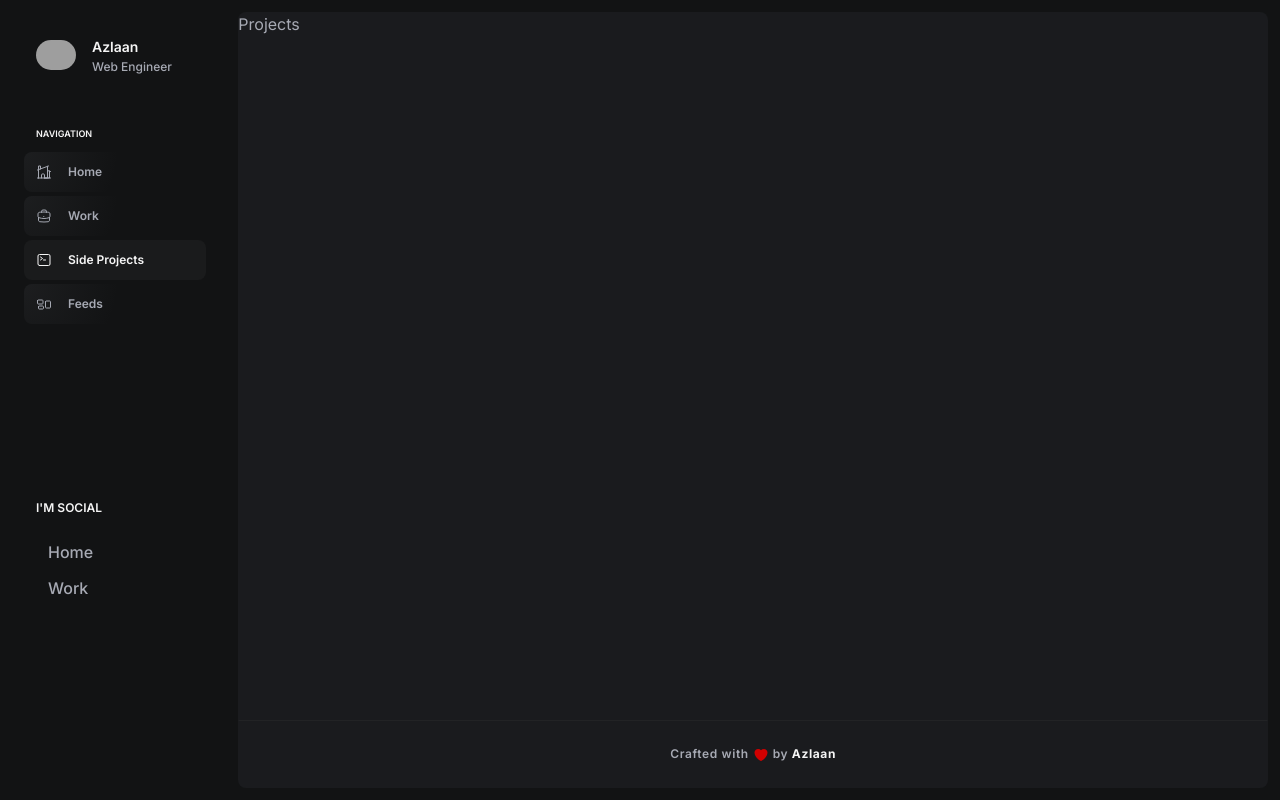
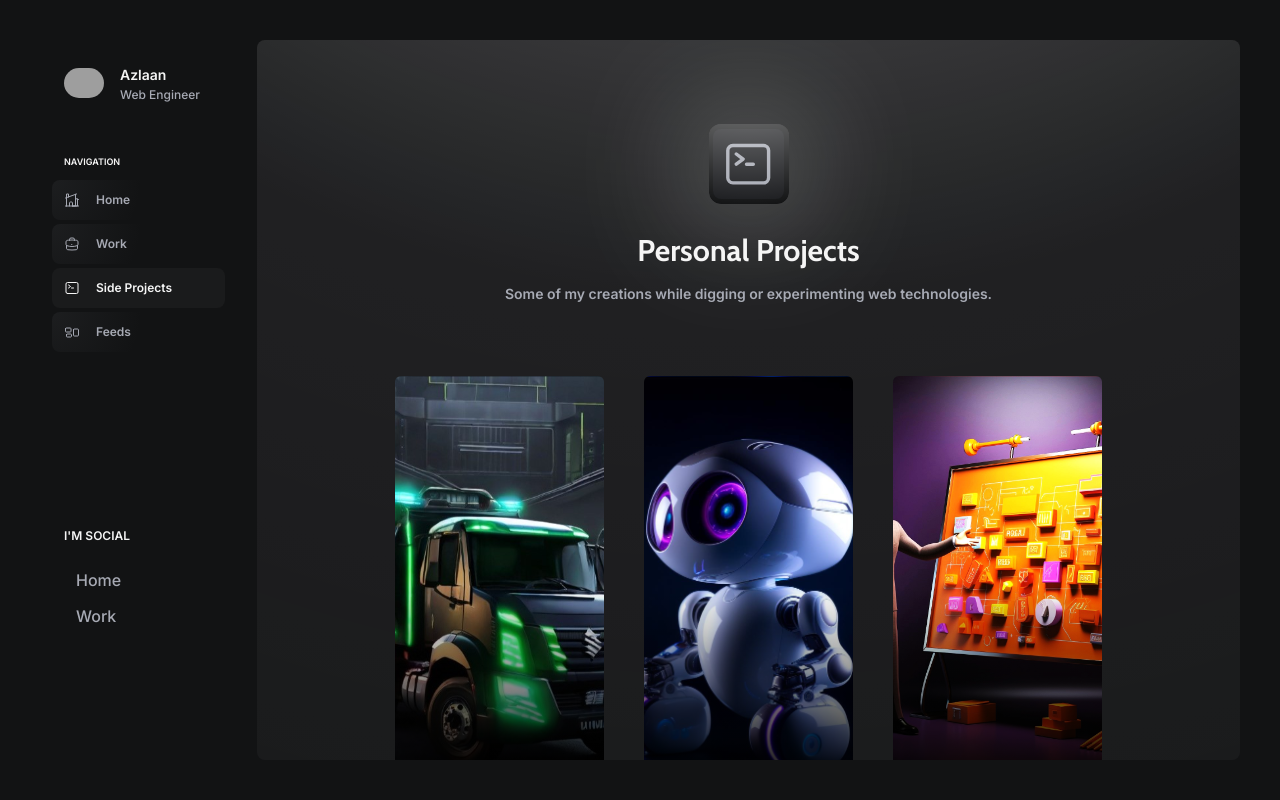
Before and after one commit to ead8/portfolio, a Next.js app: page /projects in a window 1280 px wide. Built offline with nearby package versions, Linux system fonts and the light colour scheme; grey boxes are pictures that could not be loaded.

Commit message:
project listing and work listing page completed

```diff
--- a/app/components/generic/Button.jsx
+++ b/app/components/generic/Button.jsx
@@ -1,7 +1,7 @@
 "use client";
 import React, { useState } from "react";
 
-const Button = ({ className, icon, label = "Button", onClick }) => {
+const Button = ({ prefix, suffix, className, label, onClick }) => {
   const [position, setPosition] = useState({ x: `50%`, y: `-150%` });
 
   const handleMouseMove = (e) => {
@@ -18,7 +18,7 @@ const Button = ({ className, icon, label = "Button", onClick }) => {
   return (
     <button
       onClick={() => onClick && onClick()}
-      className={`${className} relative flex gap-3 group items-center justify-center w-auto h-auto whitespace-nowrap oup font-semibold text-xs bg-gradient-to-t from-base-100 to-primary/20 border-2 border-primary/10 text-primary hover:text-secondary p-3 pb-[.6rem] rounded-lg`}
+      className={`${className} relative flex gap-3 group items-center justify-center w-auto h-auto whitespace-nowrap font-semibold text-xs bg-gradient-to-t from-base-100 to-primary/20 text-primary hover:text-secondary py-3 px-4 pb-[.6rem] rounded-lg`}
       onMouseMove={handleMouseMove}
       onMouseLeave={() => setPosition({ x: `50%`, y: `-150%` })}
     >
@@ -28,8 +28,9 @@ const Button = ({ className, icon, label = "Button", onClick }) => {
           background: `radial-gradient(circle at ${position.x} ${position.y}, rgb(255 255 255 / 0.1) 10%, rgb(255 255 255 / 0.09) 20%, transparent)`,
         }}
       />
+      {prefix && prefix}
       {label}
-      {icon && icon}
+      {suffix && suffix}
     </button>
   );
 };
--- a/app/components/generic/Icon.jsx
+++ b/app/components/generic/Icon.jsx
@@ -1,6 +1,4 @@
-"use client";
-
-import React, { useState } from "react";
+import React from "react";
 
 const DefaultIcon = () => {
   return (
@@ -20,41 +18,27 @@ const DefaultIcon = () => {
   );
 };
 
-const Icon = ({ clickHandler, className, children, size }) => {
-  const [position, setPosition] = useState({ x: `50%`, y: `50%` });
-
-  const handleMouseMove = (e) => {
-    e.stopPropagation();
-
-    // Calculate relative position within the link element
-    const cardRect = e.currentTarget.getBoundingClientRect();
-    const relativeX = e.clientX - cardRect.left;
-    const relativeY = e.clientY - cardRect.top;
-
-    setPosition({ x: `${relativeX}px`, y: `${relativeY}px` });
-  };
-
+const Icon = ({ children, size }) => {
   return (
-    <span
-      className={`${className} relative rounded-xl border-[3px] group border-primary/30 bg-base-100/10 cursor-pointer`}
-      onClick={() => clickHandler && clickHandler()}
+    <div
+      className={`relative ${
+        size ? size : "w-14 h-14"
+      } inline-block overflow-hidden rounded-xl`}
     >
       <div
-        className={`m-1 mb-[.3rem] ${
-          size ? size : "w-14 h-14"
-        } p-1 rounded-xl text-primary overflow-clip`}
-        onMouseMove={handleMouseMove}
-        onMouseLeave={() => setPosition({ x: `50%`, y: `50%` })}
+        className={`w-full h-full rounded-xl bg-base-300 p-[.3rem] overflow-hidden`}
       >
         <div
-          className={`absolute left-0 right-0 top-0 bottom-0 rounded-xl opacity-100 group-hover:opacity-100 transition-all ease-in-out duration-300`}
+          className={`absolute left-0 right-0 -top-[550%] bottom-0 rounded-xl opacity-100`}
           style={{
-            background: `radial-gradient(circle at ${position.x} ${position.y}, rgb(255 255 255 / 0.1) 10%, rgb(255 255 255 / 0.09) 20%, transparent)`,
+            background: `radial-gradient(circle at center, rgb(255 255 255 / 1) 0%, rgb(255 255 255 / 0.5) 50%, transparent)`,
           }}
         />
-        {children ? children : <DefaultIcon />}
+        <div className={`w-full h-full rounded-lg bg-base-100 p-[.5rem]`}>
+          {children ? children : <DefaultIcon />}
+        </div>
       </div>
-    </span>
+    </div>
   );
 };
 
--- a/app/components/hero/HeroSection.jsx
+++ b/app/components/hero/HeroSection.jsx
@@ -10,12 +10,6 @@ const HeroSection = () => {
       id="hero-section"
       className="relative w-full flex flex-col items-center justify-between py-10 lg:py-16"
     >
-      <div
-        className="absolute hidden lg:flex -top-[150%] -left-[150%] bottom-0 right-0"
-        style={{
-          background: `radial-gradient(circle at 50% 50%, rgb(133 136 144 / 0.3) 1%, transparent, transparent )`,
-        }}
-      />
       <div className="flex flex-col lg:flex-row items-center justify-between gap-5 z-10">
         <div className="w-full md:w-2/3">
           <div className="inline-flex items-center gap-3 bg-base-300/80 px-3 py-2 rounded-lg cursor-pointer mb-5">
--- a/app/components/navigation/SpotlightLink.jsx
+++ b/app/components/navigation/SpotlightLink.jsx
@@ -1,10 +1,12 @@
 "use client";
 
-import React, { useState } from "react";
+import React, { useContext, useState } from "react";
 import Link from "next/link";
 import { usePathname } from "next/navigation";
+import { GeneralContext } from "@/app/context/GeneralContext";
 
 const SpotlightLink = ({ href, title, icon }) => {
+  const { toggleMenu } = useContext(GeneralContext);
   const [position, setPosition] = useState({ x: 0, y: 0 });
   const activeSection = usePathname();
   const handleMouseMove = (e) => {
@@ -24,6 +26,7 @@ const SpotlightLink = ({ href, title, icon }) => {
       className={`nav-link group gap-4 ${
         href == activeSection && "nav-link-active"
       }`}
+      onClick={toggleMenu}
       onMouseMove={handleMouseMove}
       onMouseLeave={() => setPosition({ x: 0, y: 0 })}
     >
--- a/app/components/project/project-list.js
+++ b/app/components/project/project-list.js
@@ -24,4 +24,25 @@ export const projectList = [
     isFeatured: true,
     isLocked: false,
   },
+  {
+    title: "Fleet Coordination",
+    subTitle: "Transport and Delivery Infrastructure",
+    imgSrc: loadeImg.src,
+    isFeatured: false,
+    isLocked: false,
+  },
+  {
+    title: "Postman AI",
+    subTitle: "AI Social Media Manager",
+    imgSrc: socialMediaBotImg.src,
+    isFeatured: false,
+    isLocked: false,
+  },
+  {
+    title: "Work Organizing Tool",
+    subTitle: "Project & Task Management Solution",
+    imgSrc: taskVareImg.src,
+    isFeatured: false,
+    isLocked: false,
+  },
 ];
--- a/app/components/work/work-list.js
+++ b/app/components/work/work-list.js
@@ -24,4 +24,25 @@ export const workList = [
     isFeatured: true,
     isLocked: true,
   },
+  {
+    title: "Work Organizing Tool",
+    subTitle: "Project & Task Management Solution",
+    imgSrc: taskVareImg.src,
+    isFeatured: false,
+    isLocked: false,
+  },
+  {
+    title: "Fleet Coordination",
+    subTitle: "Transport and Delivery Infrastructure",
+    imgSrc: loadeImg.src,
+    isFeatured: false,
+    isLocked: false,
+  },
+  {
+    title: "Workforce Hub",
+    subTitle: "Employee Lifecycle Management",
+    imgSrc: talentVareImg.src,
+    isFeatured: false,
+    isLocked: true,
+  },
 ];
--- a/app/layout.js
+++ b/app/layout.js
@@ -23,10 +23,10 @@ export default function RootLayout({ children }) {
     <html lang="en" className="text-primary bg-base-300">
       <body className={`${cabin.variable} ${inter.variable}`}>
         <GeneralProvider>
-          <main className="font-inter flex flex-col lg:flex-row items-center bg-base-300 w-full h-[100vh] gap-5 p-3 overflow-hidden">
+          <main className="font-inter flex flex-col lg:flex-row items-center bg-base-300 w-full h-[100vh] gap-5 p-3 lg:p-10 overflow-hidden">
             <SideBar />
             <Header />
-            <div className="view-port-container w-full lg:w-10/12 bg-base-100 scroll-smooth">
+            <div className="view-port-container w-full lg:w-10/12 bg-base-100/35 scroll-smooth">
               <div className="relative w-full h-auto">{children}</div>
               <Footer />
             </div>
--- a/app/page.js
+++ b/app/page.js
@@ -5,11 +5,26 @@ import WorkSection from "./components/work/WorkSection";
 
 export default function Home() {
   return (
-    <div className="flex flex-col w-full mx-auto px-6 lg:px-32">
-      <HeroSection />
-      <WorkSection />
-      <ProjectSection />
-      <ContactSection />
+    <div className="flex flex-col w-full mx-auto px-6 lg:px-32 overflow-clip">
+      <div
+        className="absolute hidden lg:flex -top-[230%] -left-[230%] bottom-0 right-0"
+        style={{
+          background: `radial-gradient(circle at center, rgba(255, 255, 255, 1) 0%, rgba(255, 255, 255, 0.35) 25%, rgba(255, 255, 255, 0) 50%, rgba(255, 255, 255, 0) 100%)`,
+        }}
+      />
+      <div
+        className="absolute flex lg:hidden -top-[230%] -left-[500%] bottom-0 right-0"
+        style={{
+          background: `radial-gradient(circle at center, rgba(255, 255, 255, 1) 0%, rgba(255, 255, 255, 0.25) 25%, rgba(255, 255, 255, 0) 50%, rgba(255, 255, 255, 0) 100%)`,
+        }}
+      />
+
+      <div className="z-10">
+        <HeroSection />
+        <WorkSection />
+        <ProjectSection />
+        <ContactSection />
+      </div>
     </div>
   );
 }
--- a/app/projects/page.jsx
+++ b/app/projects/page.jsx
@@ -1,7 +1,64 @@
 import React from "react";
+import Icon from "../components/generic/Icon";
+import ImageCard from "../components/generic/ImageCard";
+import { projectList } from "../components/project/project-list";
 
 const ProjectsPage = () => {
-  return <div>Projects</div>;
+  return (
+    <div className="relative w-full flex flex-col items-center justify-between gap-5 py-6 lg:py-16">
+      <div
+        className="absolute hidden lg:flex -top-[230%] left-[0] bottom-0 right-0"
+        style={{
+          background: `radial-gradient(circle at center, rgba(255, 255, 255, 1) 0%, rgba(255, 255, 255, 0.25) 25%, rgba(255, 255, 255, 0.05) 50%, rgba(255, 255, 255, 0) 100%)`,
+        }}
+      />
+      <div
+        className="absolute flex lg:hidden -top-[230%] left-[0] bottom-0 right-0"
+        style={{
+          background: `radial-gradient(circle at center, rgba(255, 255, 255, 1) 0%, rgba(255, 255, 255, 0.25) 25%, rgba(255, 255, 255, 0) 50%, rgba(255, 255, 255, 0) 100%)`,
+        }}
+      />
+
+      <div className="flex flex-col items-center mt-5 z-10 px-6 lg:px-32">
+        <div className="relative">
+          <div
+            className={`absolute top-1/2 -translate-y-1/2 left-1/2 -translate-x-1/2 w-20 h-20 rounded-xl blur-3xl opacity-75`}
+            style={{
+              background: `radial-gradient(circle at center, rgb(255 255 255 / 1) 0%, rgb(255 255 255 / 0.5) 100%)`,
+            }}
+          />
+          <Icon size="w-20 h-20">
+            <svg
+              xmlns="http://www.w3.org/2000/svg"
+              fill="none"
+              viewBox="0 0 24 24"
+              strokeWidth={1.5}
+              stroke="currentColor"
+            >
+              <path
+                strokeLinecap="round"
+                strokeLinejoin="round"
+                d="m6.75 7.5 3 2.25-3 2.25m4.5 0h3m-9 8.25h13.5A2.25 2.25 0 0 0 21 18V6a2.25 2.25 0 0 0-2.25-2.25H5.25A2.25 2.25 0 0 0 3 6v12a2.25 2.25 0 0 0 2.25 2.25Z"
+              />
+            </svg>
+          </Icon>
+        </div>
+
+        <h1 className="font-cabin text-3xl leading-snug text-secondary text-center font-extrabold mt-5 mb-3">
+          Personal Projects
+        </h1>
+        <p className="text-sm leading-relaxed tracking-normal font-semibold text-center">
+          Some of my creations while digging or experimenting web technologies.
+        </p>
+      </div>
+
+      <div className="w-full grid grid-cols-1 md:grid-cols-2 lg:grid-cols-3 mt-10 gap-5 px-6 lg:px-32">
+        {projectList?.map((project, index) => (
+          <ImageCard key={index} data={project} />
+        ))}
+      </div>
+    </div>
+  );
 };
 
 export default ProjectsPage;
```
Also changed, not shown: app/work/page.jsx (+58 -1 lines).
